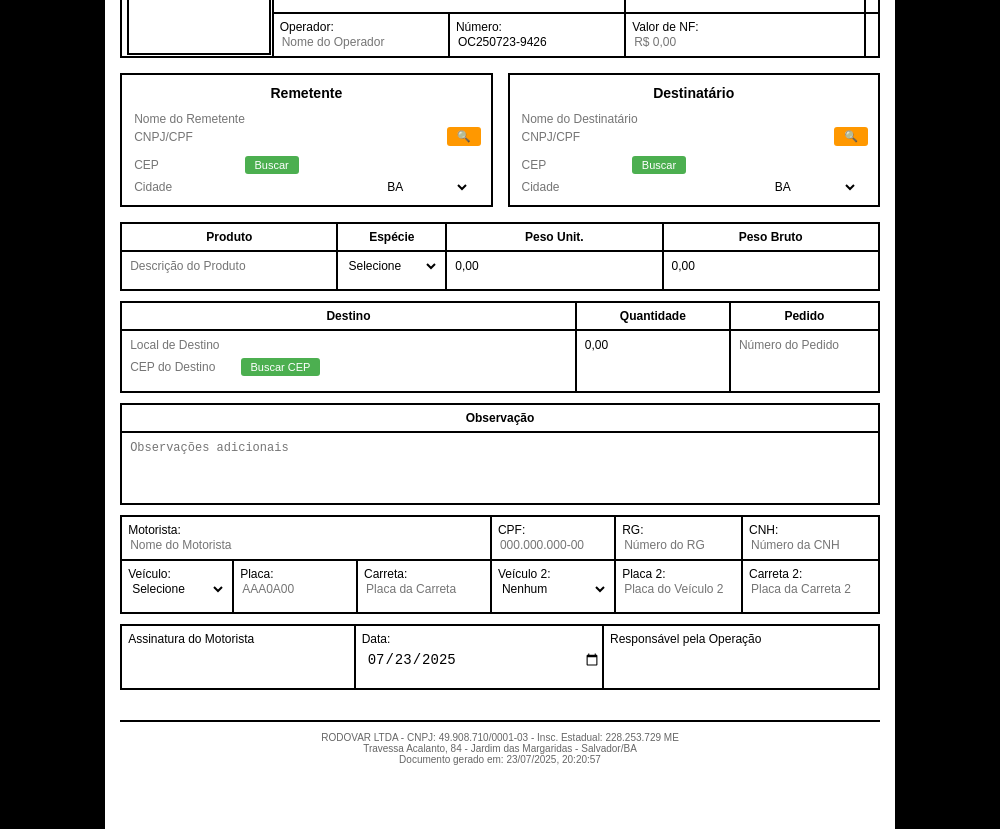
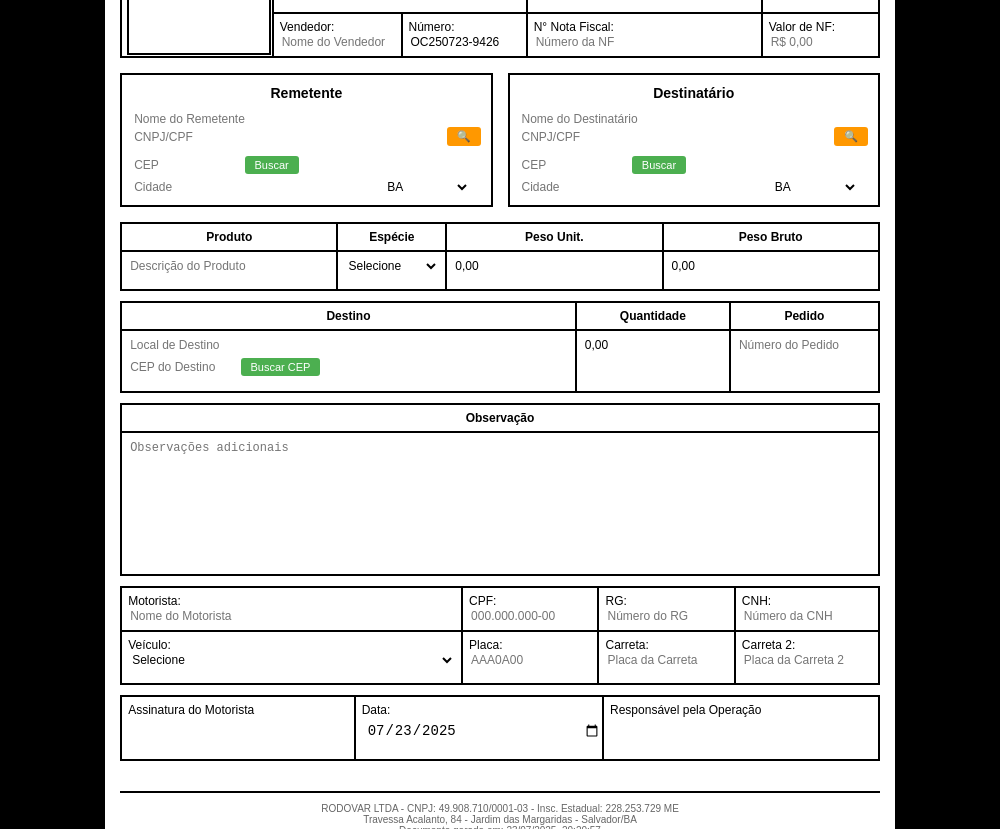
Before and after one commit to Gacjunior3/github.io, an Electron app: page ordem.html in a window 1000 px wide. Shown: the part 271-1100 px from the top of the page. Drawn offline with nearby package versions, Linux system fonts and the light colour scheme; no server answers.

Commit message:
Update ordem.html

```diff
--- a/ordem.html
+++ b/ordem.html
@@ -361,10 +361,10 @@
         <td></td>
       </tr>
       <tr>
-        <td>Operador:<br><input type="text" id="operador" placeholder="Nome do Operador"></td>
+        <td>Vendedor:<br><input type="text" id="operador" placeholder="Nome do Vendedor"></td>
         <td>Número:<br><input type="text" id="inputNumero" readonly></td>
+        <td>N° Nota Fiscal:<br><input type="text" id="notaFiscal" placeholder="Número da NF"></td>
         <td>Valor de NF:<br><input type="text" id="valorNF" placeholder="R$ 0,00"></td>
-        <td></td>
       </tr>
     </table>
 
@@ -470,16 +470,17 @@
         <th>Observação</th>
       </tr>
       <tr>
-        <td><textarea id="observacao" rows="3" style="resize: none;" placeholder="Observações adicionais"></textarea></td>
+        <td style="height: 120px;"><textarea id="observacao" rows="8" style="resize: none; height: 100%;" placeholder="Observações adicionais"></textarea></td>
       </tr>
     </table>
 
+    <!-- TABELA COM ESPAÇO AUMENTADO PARA O NOME DO MOTORISTA -->
     <table>
       <tr>
-        <td colspan="3">Motorista: <input type="text" id="motoristaNome" placeholder="Nome do Motorista"></td>
-        <td>CPF: <input type="text" id="motoristaCPF" placeholder="000.000.000-00"></td>
-        <td>RG: <input type="text" id="motoristaRG" placeholder="Número do RG"></td>
-        <td>CNH: <input type="text" id="motoristaCNH" placeholder="Número da CNH"></td>
+        <td style="width: 45%;">Motorista: <input type="text" id="motoristaNome" placeholder="Nome do Motorista" style="width: 90%;"></td>
+        <td style="width: 18%;">CPF: <input type="text" id="motoristaCPF" placeholder="000.000.000-00"></td>
+        <td style="width: 18%;">RG: <input type="text" id="motoristaRG" placeholder="Número do RG"></td>
+        <td style="width: 19%;">CNH: <input type="text" id="motoristaCNH" placeholder="Número da CNH"></td>
       </tr>
       <tr>
         <td>Veículo:
@@ -503,26 +504,6 @@
         </td>
         <td>Placa: <input type="text" id="veiculoPlaca" placeholder="AAA0A00"></td>
         <td>Carreta: <input type="text" id="veiculoCarreta" placeholder="Placa da Carreta"></td>
-        <td>Veículo 2:
-          <select id="veiculo2">
-            <option value="">Nenhum</option>
-            <option value="Toco">Toco</option>
-            <option value="Truck">Truck</option>
-            <option value="Bitruck">Bitruck</option>
-            <option value="Cavalo Mecânico">Cavalo Mecânico</option>
-            <option value="Bitrem">Bitrem</option>
-            <option value="Rodotrem">Rodotrem</option>
-            <option value="Caminhão baú">Caminhão baú</option>
-            <option value="Caminhão Munck">Caminhão Munck</option>
-            <option value="Carreta">Carreta</option>
-            <option value="Vanderléia">Vanderléia</option>
-            <option value="Furgão">Furgão</option>
-            <option value="Camionete">Camionete</option>
-            <option value="Utilitário">Utilitário</option>
-            <option value="Outros">Outros</option>
-          </select>
-        </td>
-        <td>Placa 2: <input type="text" id="veiculo2Placa" placeholder="Placa do Veículo 2"></td>
         <td>Carreta 2: <input type="text" id="veiculo2Carreta" placeholder="Placa da Carreta 2"></td>
       </tr>
     </table>
@@ -821,12 +802,12 @@
         document.getElementById('numeroOrdem').textContent = novoNumero;
 
         const camposParaLimpar = [
-          'operador', 'valorNF', 'remetenteNome', 'remetenteCNPJ', 'remetenteCEP', 'remetenteCidade',
+          'operador', 'valorNF', 'notaFiscal', 'remetenteNome', 'remetenteCNPJ', 'remetenteCEP', 'remetenteCidade',
           'destinatarioNome', 'destinatarioCNPJ', 'destinatarioCEP', 'destinatarioCidade',
           'produtoDescricao', 'pesoUnitario', 'pesoBruto',
           'destino', 'destinoCEP', 'quantidade', 'pedido', 'observacao',
           'motoristaNome', 'motoristaCPF', 'motoristaRG', 'motoristaCNH',
-          'veiculoPlaca', 'veiculoCarreta', 'veiculo2Placa', 'veiculo2Carreta'
+          'veiculoPlaca', 'veiculoCarreta', 'veiculo2Carreta'
         ];
 
         camposParaLimpar.forEach(id => {
@@ -839,7 +820,6 @@
 
         document.getElementById('especie').selectedIndex = 0;
         document.getElementById('veiculo').selectedIndex = 0;
-        document.getElementById('veiculo2').selectedIndex = 0;
         document.getElementById('remetenteUF').value = 'BA';
         document.getElementById('destinatarioUF').value = 'BA';
 
```
